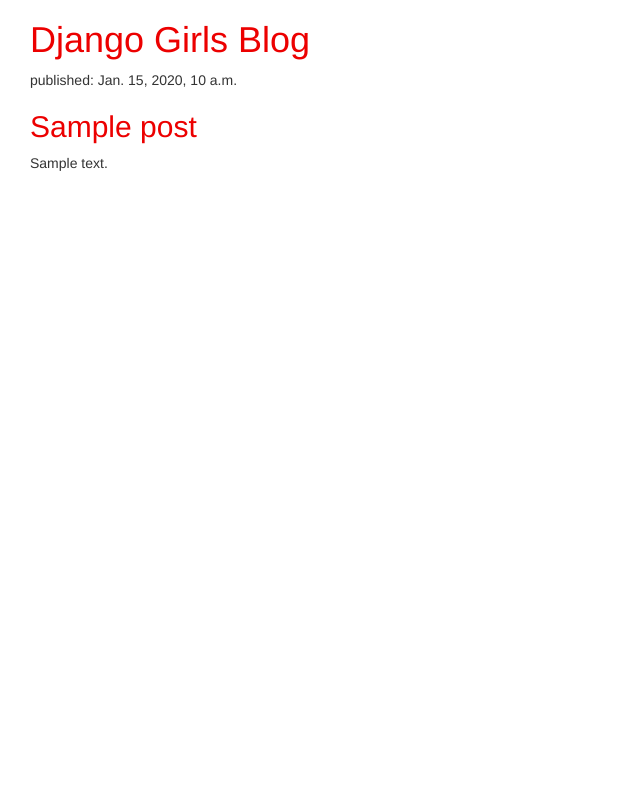
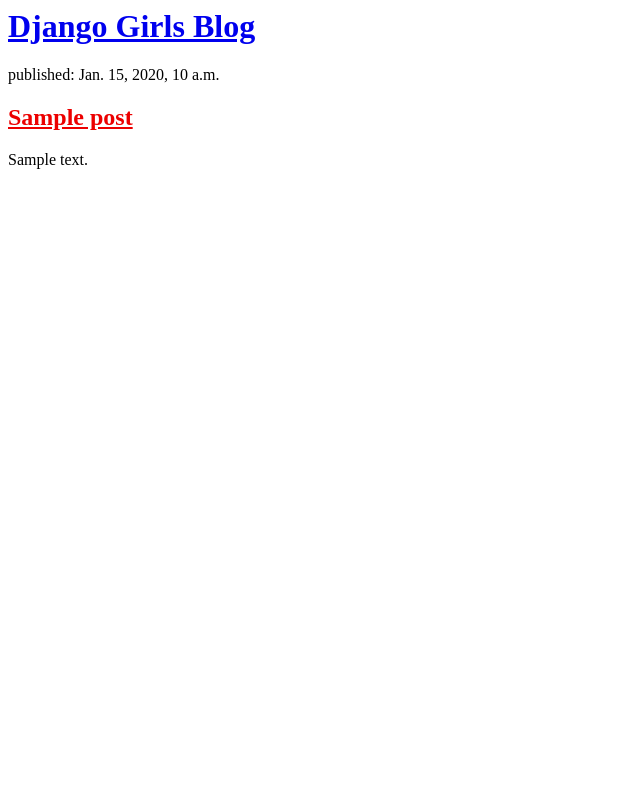
Before and after one commit to georgewelly/bridging-coursework, a Django app: template blog/templates/blog/post_list.html in a window 1280 px wide. Shown: the whole page, without its empty margins (0-640 px from the left). Run offline with Django 3.2, Linux system fonts and the light colour scheme; the template is opened without the code that fills it: values that come from a table or form of the project are taken from there, others are empty; tables that the repository leaves empty hold one stand-in row (values such as "Sample post"); some libraries are stand-ins or nearby versions.

Commit message:
fixed css

```diff
--- a/blog/static/css/blog.css
+++ b/blog/static/css/blog.css
@@ -1,7 +1,7 @@
-body {
+.body {
     padding-left: 30px;
 }
 
-h1 a, h2 a {
+.h1 a, h2 a {
     color: #ec0000;
 }
--- a/blog/templates/blog/post_list.html
+++ b/blog/templates/blog/post_list.html
@@ -2,8 +2,6 @@
 <html>
     <head>
         <title>Django Girls blog</title>
-        <link rel="stylesheet" href="//maxcdn.bootstrapcdn.com/bootstrap/3.2.0/css/bootstrap.min.css">
-        <link rel="stylesheet" href="//maxcdn.bootstrapcdn.com/bootstrap/3.2.0/css/bootstrap-theme.min.css">
         <link rel="stylesheet" href="{% static 'css/blog.css' %}">
     </head>
     <body>
```
